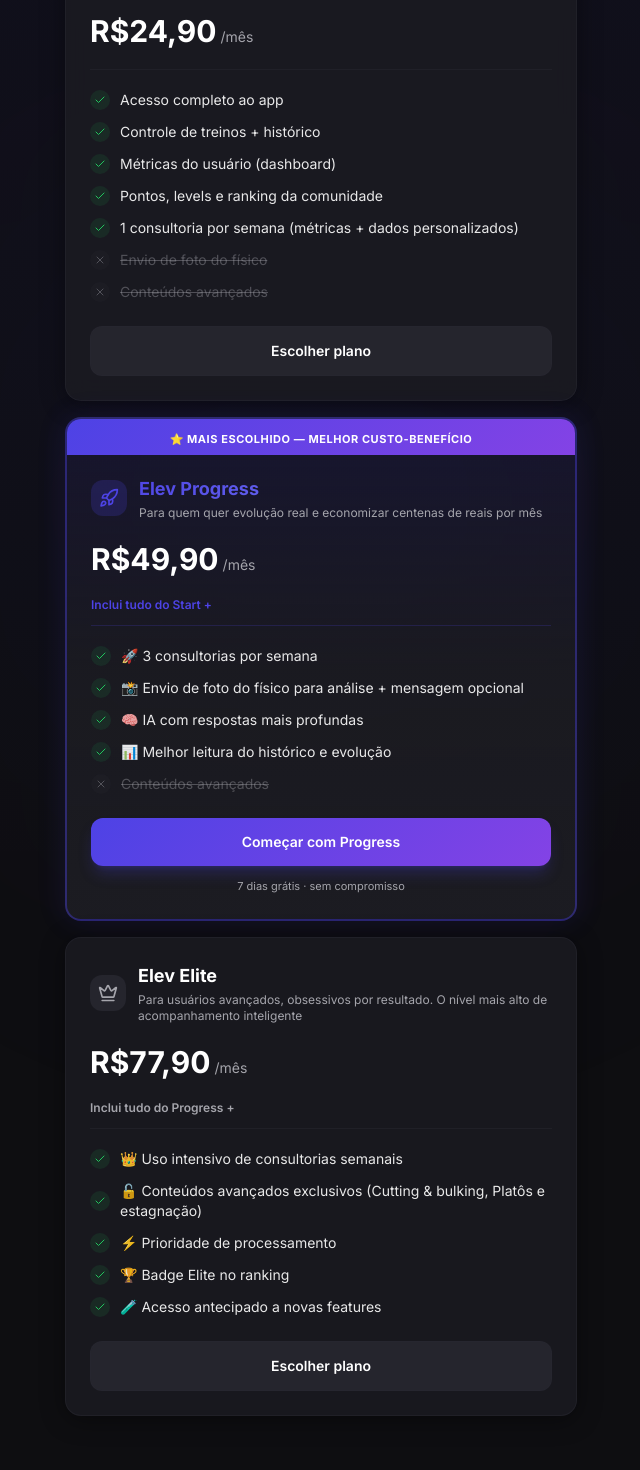
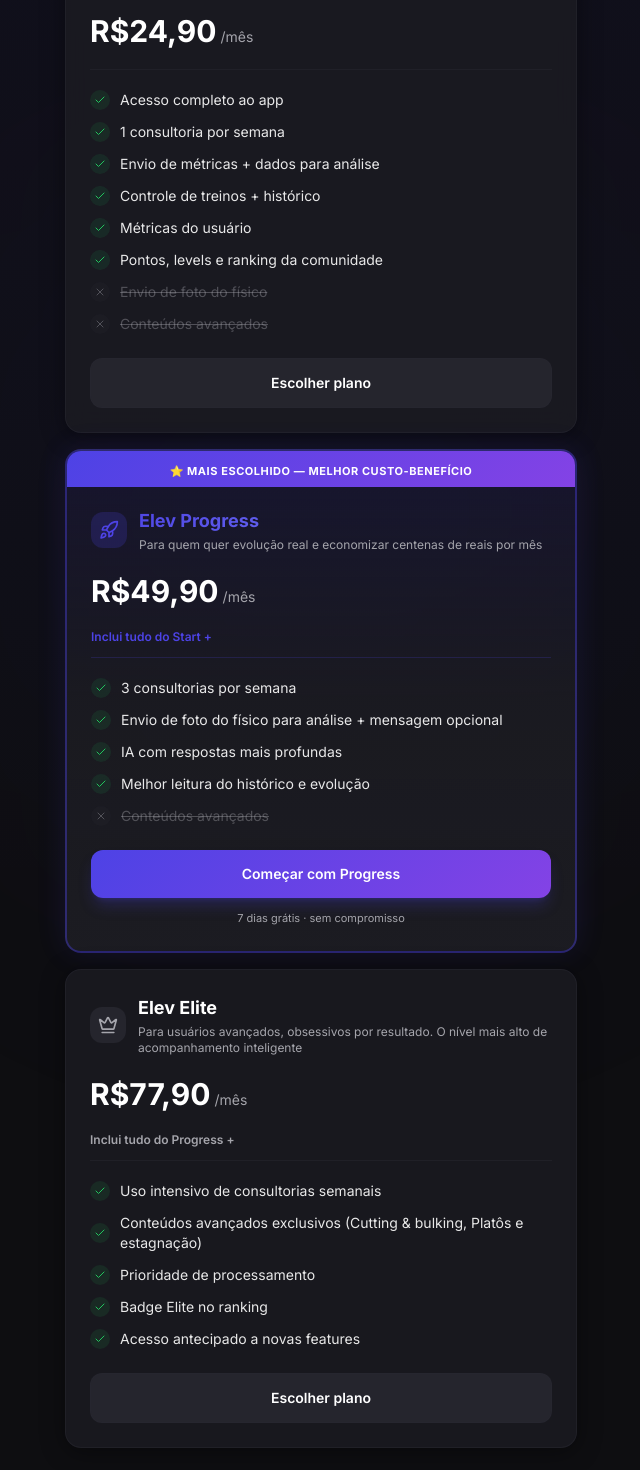
Before and after one commit to Lucas-Sambati/landingPage_elev, a React (Vite) app: page /planos in a window 1280 px wide. Shown: the part 280-1750 px from the top of the page, without its empty margins (319-959 px from the left). Built offline with nearby package versions, Linux system fonts and the light colour scheme; the HTML template or start-up script is replaced by a standard one.

Commit message:
Atualizando

```diff
--- a/src/components/PricingSection.tsx
+++ b/src/components/PricingSection.tsx
@@ -20,10 +20,11 @@ const plans = [
     highlight: false,
     features: [
       { text: "Acesso completo ao app", included: true },
+      { text: "1 consultoria por semana", included: true },
+      { text: "Envio de métricas + dados para análise", included: true },
       { text: "Controle de treinos + histórico", included: true },
-      { text: "Métricas do usuário (dashboard)", included: true },
+      { text: "Métricas do usuário", included: true },
       { text: "Pontos, levels e ranking da comunidade", included: true },
-      { text: "1 consultoria por semana (métricas + dados personalizados)", included: true },
       { text: "Envio de foto do físico", included: false },
       { text: "Conteúdos avançados", included: false },
     ],
@@ -38,10 +39,10 @@ const plans = [
     highlight: true,
     includes: "Inclui tudo do Start +",
     features: [
-      { text: "🚀 3 consultorias por semana", included: true },
-      { text: "📸 Envio de foto do físico para análise + mensagem opcional", included: true },
-      { text: "🧠 IA com respostas mais profundas", included: true },
-      { text: "📊 Melhor leitura do histórico e evolução", included: true },
+      { text: "3 consultorias por semana", included: true },
+      { text: "Envio de foto do físico para análise + mensagem opcional", included: true },
+      { text: "IA com respostas mais profundas", included: true },
+      { text: "Melhor leitura do histórico e evolução", included: true },
       { text: "Conteúdos avançados", included: false },
     ],
   },
@@ -55,11 +56,11 @@ const plans = [
     highlight: false,
     includes: "Inclui tudo do Progress +",
     features: [
-      { text: "👑 Uso intensivo de consultorias semanais", included: true },
-      { text: "🔓 Conteúdos avançados exclusivos (Cutting & bulking, Platôs e estagnação)", included: true },
-      { text: "⚡ Prioridade de processamento", included: true },
-      { text: "🏆 Badge Elite no ranking", included: true },
-      { text: "🧪 Acesso antecipado a novas features", included: true },
+      { text: "Uso intensivo de consultorias semanais", included: true },
+      { text: "Conteúdos avançados exclusivos (Cutting & bulking, Platôs e estagnação)", included: true },
+      { text: "Prioridade de processamento", included: true },
+      { text: "Badge Elite no ranking", included: true },
+      { text: "Acesso antecipado a novas features", included: true },
     ],
   },
 ];
```
